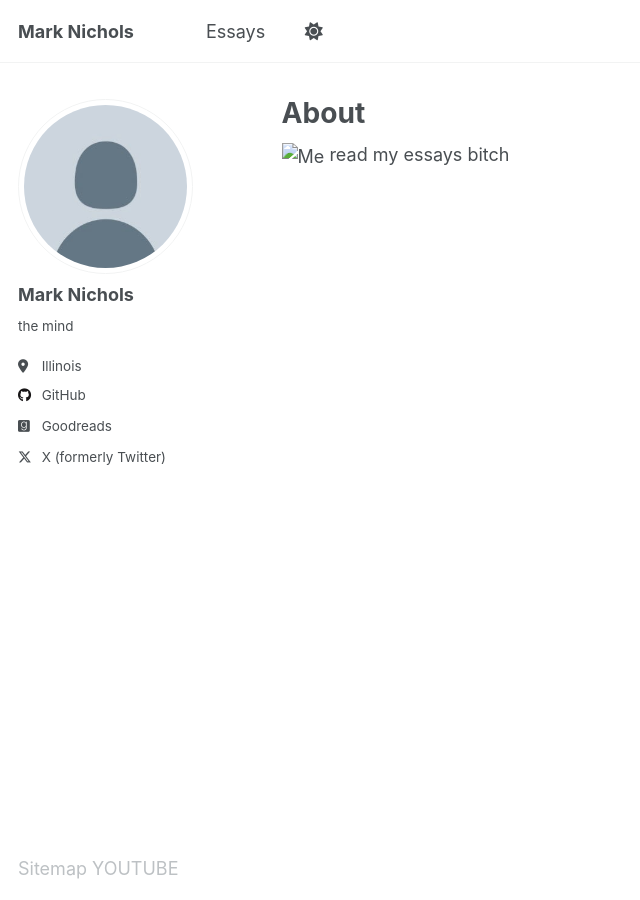
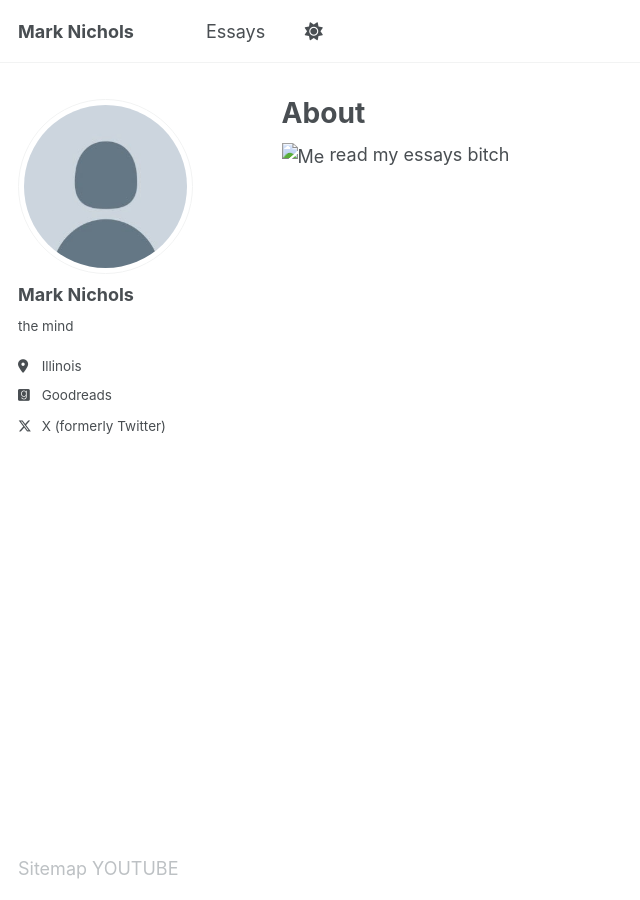
Before and after one commit to damauried/damauried.github.io, a Jekyll site: the page built from _pages/about.md, in a window 1280 px wide. Shown: the whole page, without its empty margins (0-640 px from the left). Built offline with Jekyll 4.4.1, drawn with Linux system fonts in a browser that asks for light colours.

Commit message:
Update _config.yml

```diff
--- a/_config.yml
+++ b/_config.yml
@@ -10,7 +10,7 @@
 locale                   : "en-US"
 site_theme               : "default"
 title                    : "Mark Nichols"
-title_separator          : "-"
+title_separator          : "|"
 name                     : &name "D'AMAURIE GRIFFIN"
 description              : &description "personal description"
 url                      : https://damauried.github.io # the base hostname & protocol for your site e.g. "https://[your GitHub username].github.io"
@@ -45,7 +45,7 @@
   bitbucket        : # Username - Update with your username on the site
   codepen          : # Username
   dribbble         : # Username
-  github           : "damauried"
+  github           : #
   kaggle           : # Username
   stackoverflow    : # User number or user number and name (i.e., use "1" or "1/jeff-atwood")
 
```
